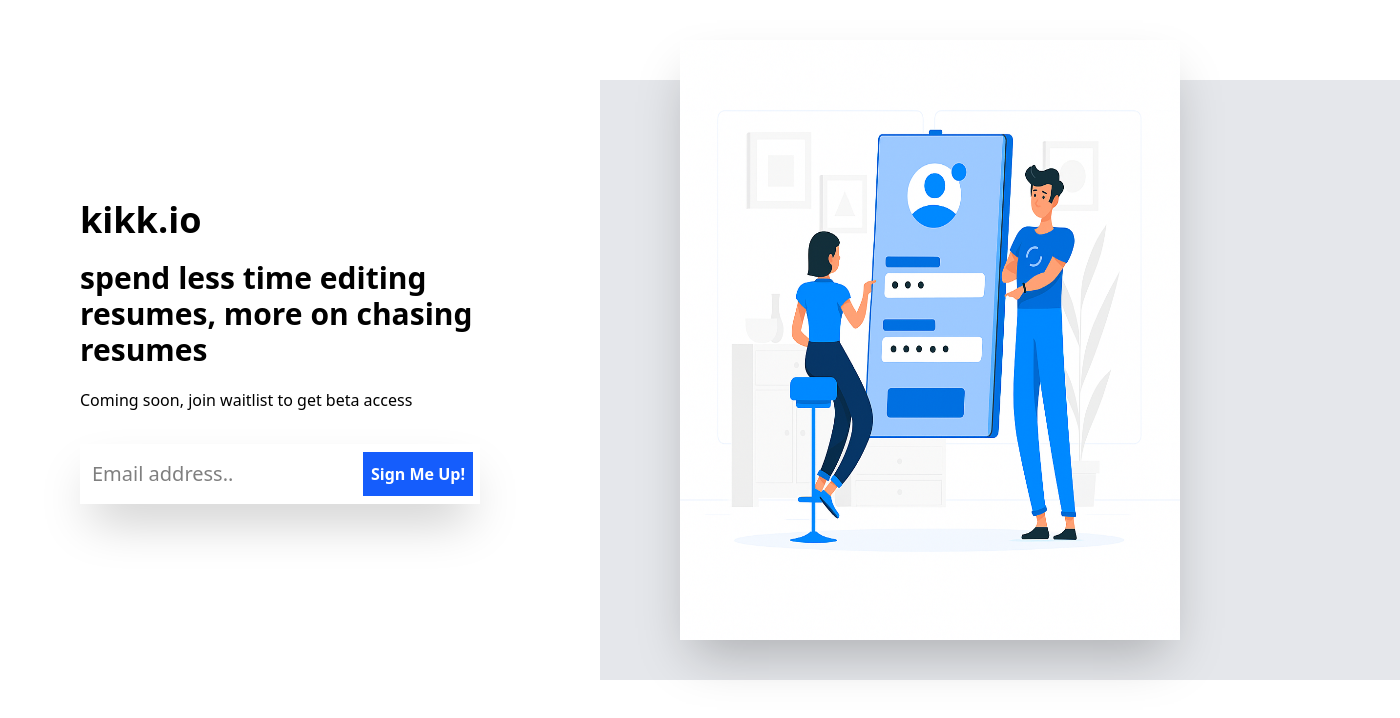
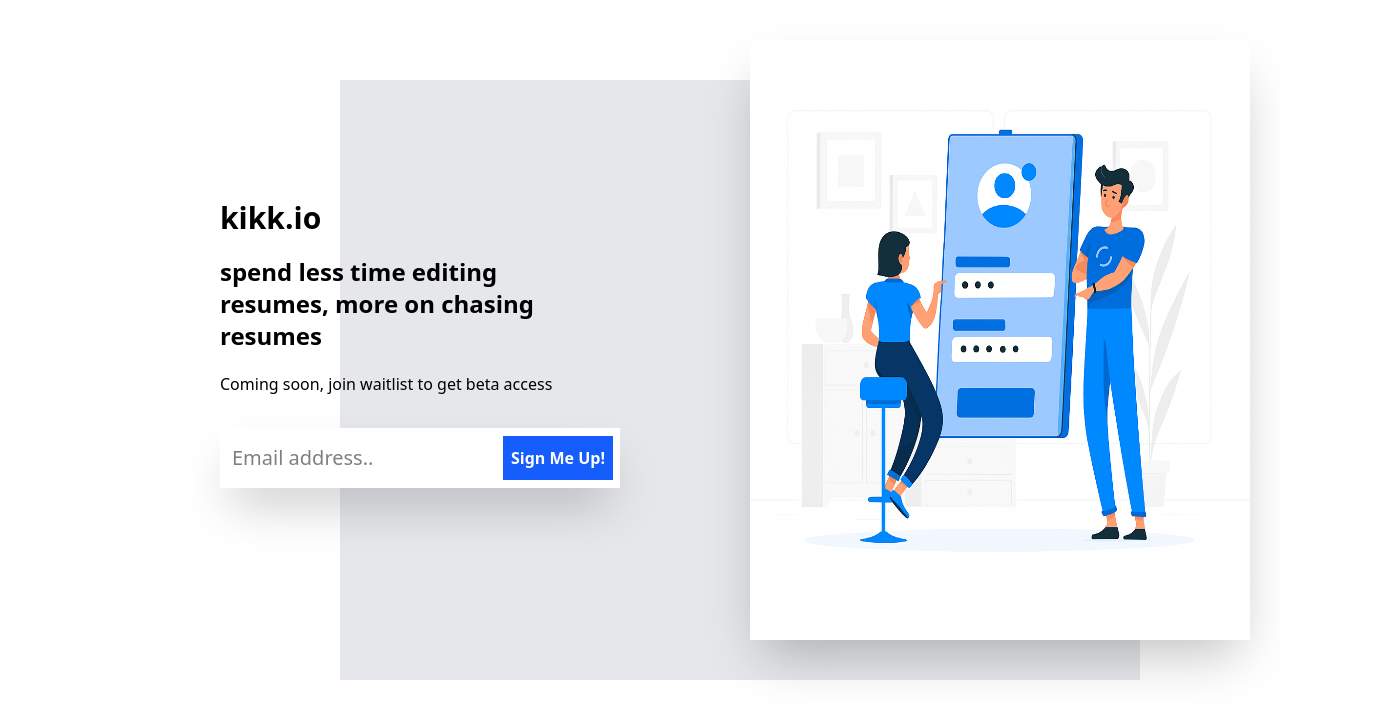
Before and after one commit to shayanashiq/Wait-list, a Next.js app: page /register in a window 1280 px wide. Shown: the top 718 px of the page, 1400 px wide, since content can reach past the window. Built offline with nearby package versions, Linux system fonts and the light colour scheme.

Commit message:
textsize

```diff
--- a/app/components/Auth.tsx
+++ b/app/components/Auth.tsx
@@ -27,15 +27,15 @@
 
   return (
     <div>
-        <div className="md:w-[1400px] mx-auto mt-20 ">
+        <div className="md:w-[1000px] mx-auto mt-20 ">
           <div className="w-[800px] h-[600px] bg-gray-100 md:bg-gray-200 float-end">
           </div>
           <div className=" md:grid md:grid-cols-2 md:gap-20 absolute top-20 md:top-10">
               <div className="bg-transparent px-3 md:p-20 h-[700px] mt-20">
-                <h1 className="text-2xl md:text-4xl font-bold">
+                <h1 className="text-2xl md:text-3xl font-bold">
                   kikk.io
                 </h1>
-                <p className=" text-xl font-semibold mt-5 md:text-3xl">
+                <p className=" text-xl font-semibold mt-5 md:text-2xl">
                   spend less time editing resumes, more on chasing resumes
                 </p>
                 <p className="mt-5">
```
